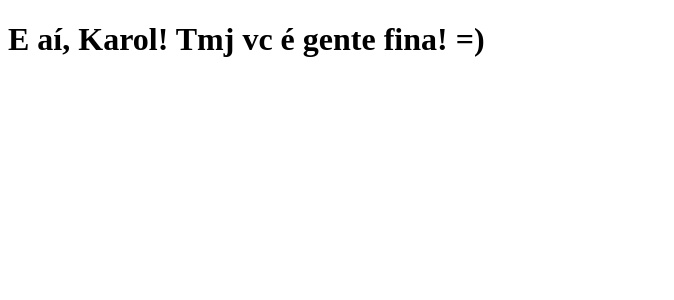
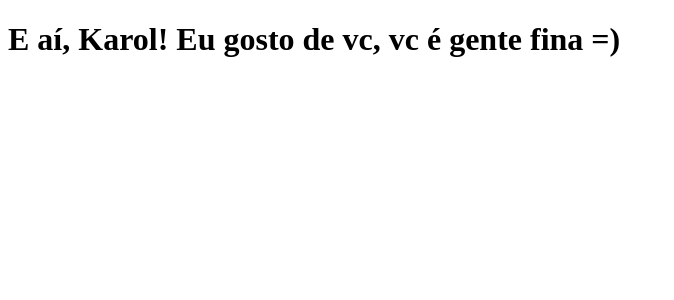
Before and after one commit to goncalvesAugusto7/clone-tabnews, a Next.js app: page / in a window 1280 px wide. Shown: the top 300 px of the page, without its empty margins (0-674 px from the left). Built offline with nearby package versions, Linux system fonts and the light colour scheme.

Commit message:
atualizando de novo a frase

```diff
--- a/pages/index.js
+++ b/pages/index.js
@@ -1,5 +1,5 @@
 function Home(){
-    return <h1>E aí, Karol! Tmj vc é gente fina! =)</h1>
+    return <h1>E aí, Karol! Eu gosto de vc, vc é gente fina =)</h1>
 }
 
 export default Home;
```
